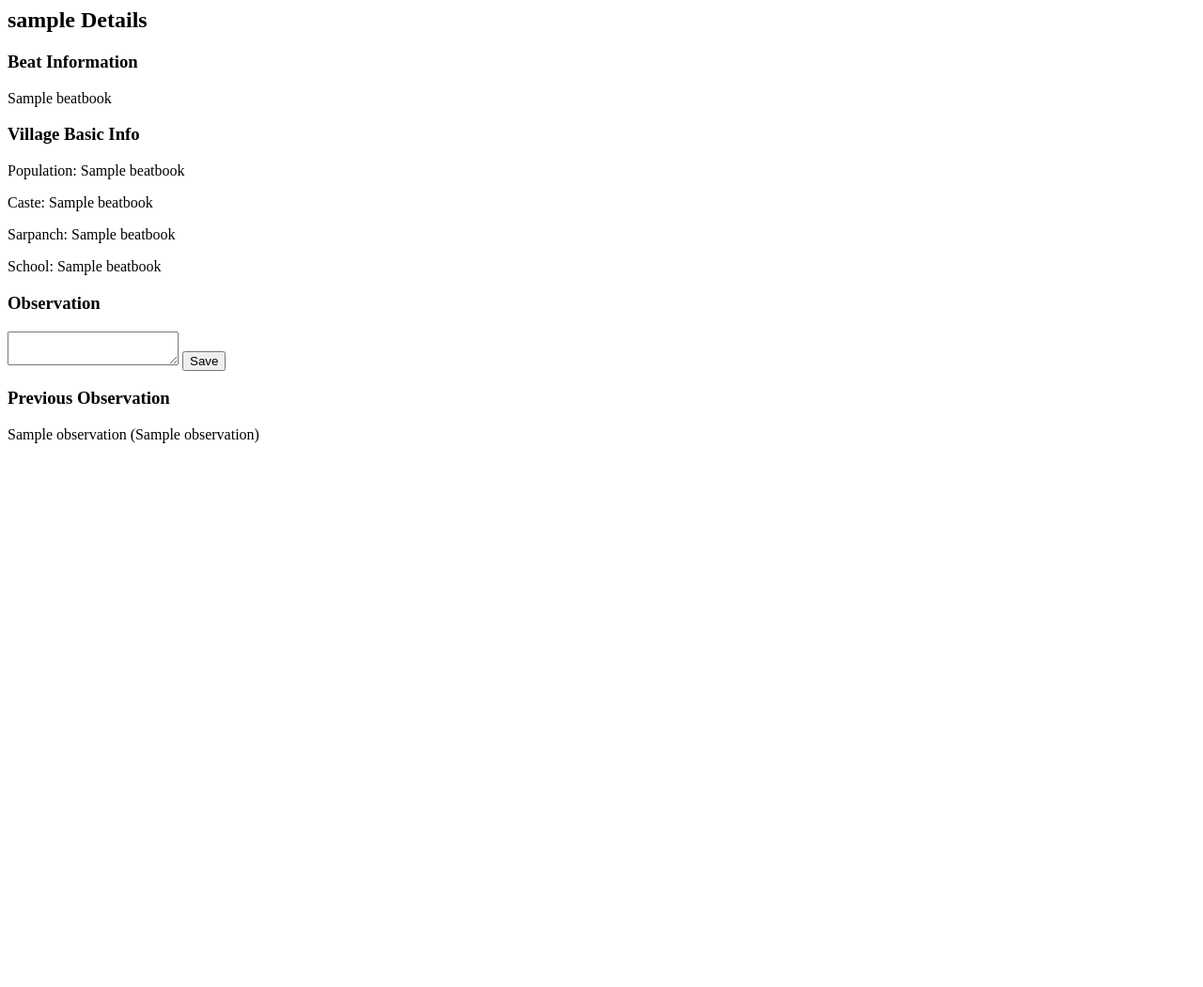
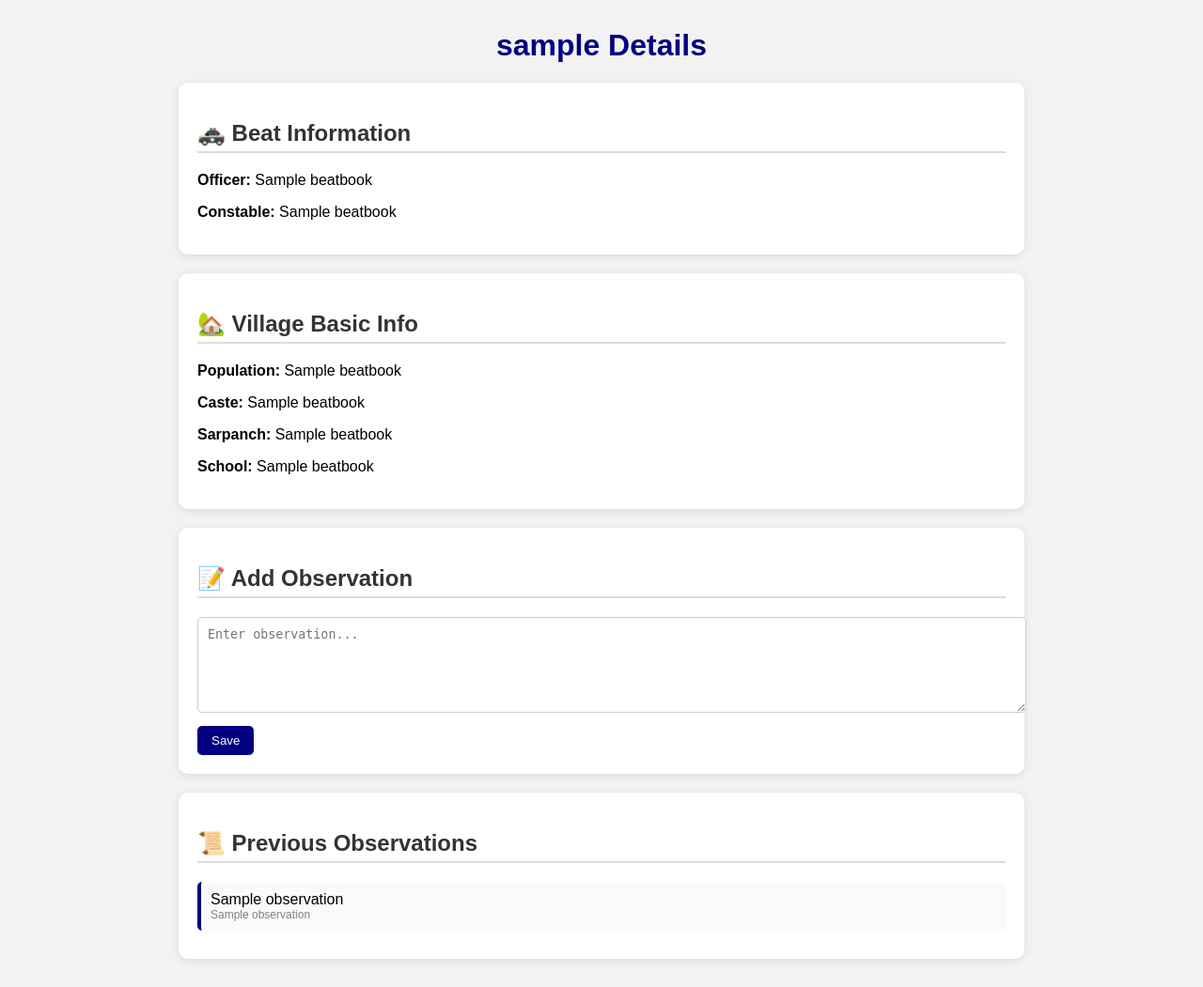
Before and after one commit to rohit502dhurve-cloud/police-websit, a Flask app: a page that uses templates/village_detail.html in a window 1280 px wide. Shown: the whole page at 94% size. Before the commit the page ends 472 px from the top, so only its background shows below. Run offline with Flask 3, Linux system fonts and the light colour scheme; the visitor is signed in with stand-in values (Sample User, id 1); a database or web service that is not in the repository returns one stand-in record (values such as "Sample title"); some libraries are stand-ins or nearby versions.

Commit message:
Update village_detail.html

```diff
--- a/templates/village_detail.html
+++ b/templates/village_detail.html
@@ -1,23 +1,124 @@
-<h2>{{ village }} Details</h2>
+<!DOCTYPE html>
+<html>
+<head>
+    <title>{{ village }} Details</title>
 
-{% if beat %}
-<h3>Beat Information</h3>
-<p>{{ beat[3] }}</p>
+    <style>
+        body {
+            font-family: Arial;
+            background: #f2f2f2;
+            margin: 0;
+            padding: 0;
+        }
 
-<h3>Village Basic Info</h3>
-<p>Population: {{ beat[5] }}</p>
-<p>Caste: {{ beat[6] }}</p>
-<p>Sarpanch: {{ beat[7] }}</p>
-<p>School: {{ beat[8] }}</p>
-{% endif %}
+        .container {
+            width: 90%;
+            max-width: 900px;
+            margin: 30px auto;
+        }
 
-<h3>Observation</h3>
-<form method="POST" action="/save_observation">
-    <textarea name="observation"></textarea>
-    <button type="submit">Save</button>
-</form>
+        .card {
+            background: white;
+            padding: 20px;
+            margin-bottom: 20px;
+            border-radius: 10px;
+            box-shadow: 0 2px 8px rgba(0,0,0,0.1);
+        }
 
-<h3>Previous Observation</h3>
-{% for obs in observations %}
-    <p>{{ obs[1] }} ({{ obs[2] }})</p>
-{% endfor %}
+        h1 {
+            text-align: center;
+            color: navy;
+        }
+
+        h2 {
+            border-bottom: 2px solid #ddd;
+            padding-bottom: 5px;
+            color: #333;
+        }
+
+        .label {
+            font-weight: bold;
+        }
+
+        textarea {
+            width: 100%;
+            height: 80px;
+            padding: 10px;
+            border-radius: 5px;
+            border: 1px solid #ccc;
+        }
+
+        button {
+            margin-top: 10px;
+            padding: 8px 15px;
+            border: none;
+            background: navy;
+            color: white;
+            border-radius: 5px;
+            cursor: pointer;
+        }
+
+        button:hover {
+            background: darkblue;
+        }
+
+        .obs-box {
+            background: #fafafa;
+            padding: 10px;
+            border-radius: 5px;
+            margin-bottom: 10px;
+            border-left: 4px solid navy;
+        }
+
+        .time {
+            color: gray;
+            font-size: 12px;
+        }
+    </style>
+</head>
+
+<body>
+
+<div class="container">
+
+    <h1>{{ village }} Details</h1>
+
+    <div class="card">
+        <h2>🚓 Beat Information</h2>
+        <p><span class="label">Officer:</span> {{ beat[3] }}</p>
+        <p><span class="label">Constable:</span> {{ beat[4] }}</p>
+    </div>
+
+    <div class="card">
+        <h2>🏡 Village Basic Info</h2>
+        <p><span class="label">Population:</span> {{ beat[5] }}</p>
+        <p><span class="label">Caste:</span> {{ beat[6] }}</p>
+        <p><span class="label">Sarpanch:</span> {{ beat[7] }}</p>
+        <p><span class="label">School:</span> {{ beat[8] }}</p>
+    </div>
+
+    <div class="card">
+        <h2>📝 Add Observation</h2>
+        <form method="POST" action="/save_observation">
+            <textarea name="observation" placeholder="Enter observation..."></textarea>
+            <br>
+            <button type="submit">Save</button>
+        </form>
+    </div>
+
+    <div class="card">
+        <h2>📜 Previous Observations</h2>
+
+        {% for obs in observations %}
+            <div class="obs-box">
+                <div>{{ obs[1] }}</div>
+                <div class="time">{{ obs[2] }}</div>
+            </div>
+        {% endfor %}
+
+    </div>
+
+</div>
+
+</body>
+</html>
```
